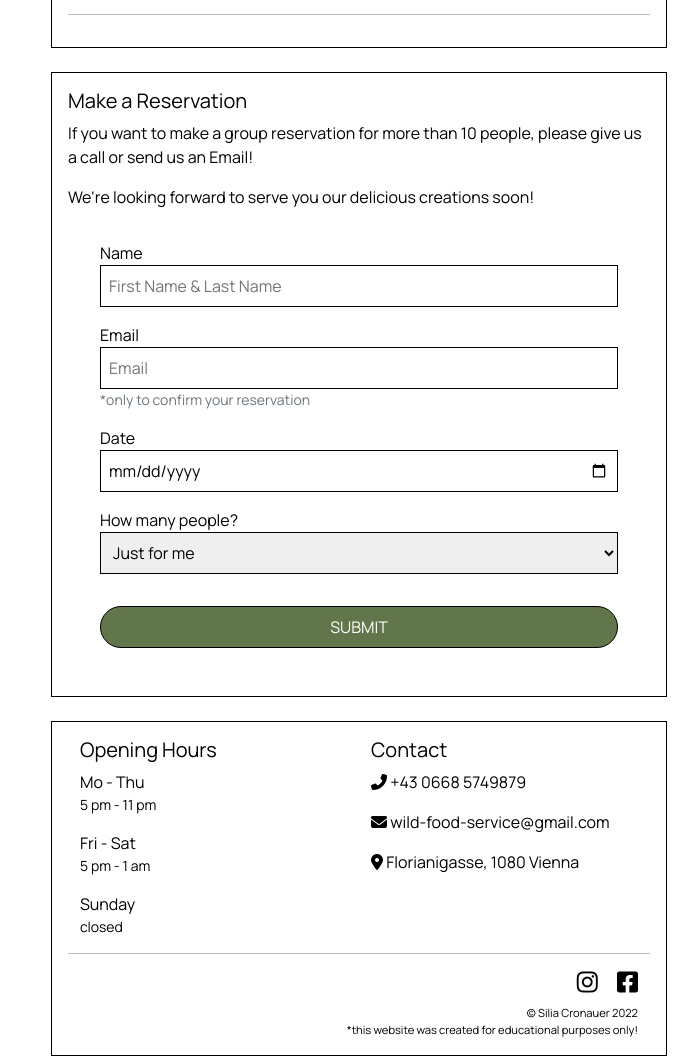
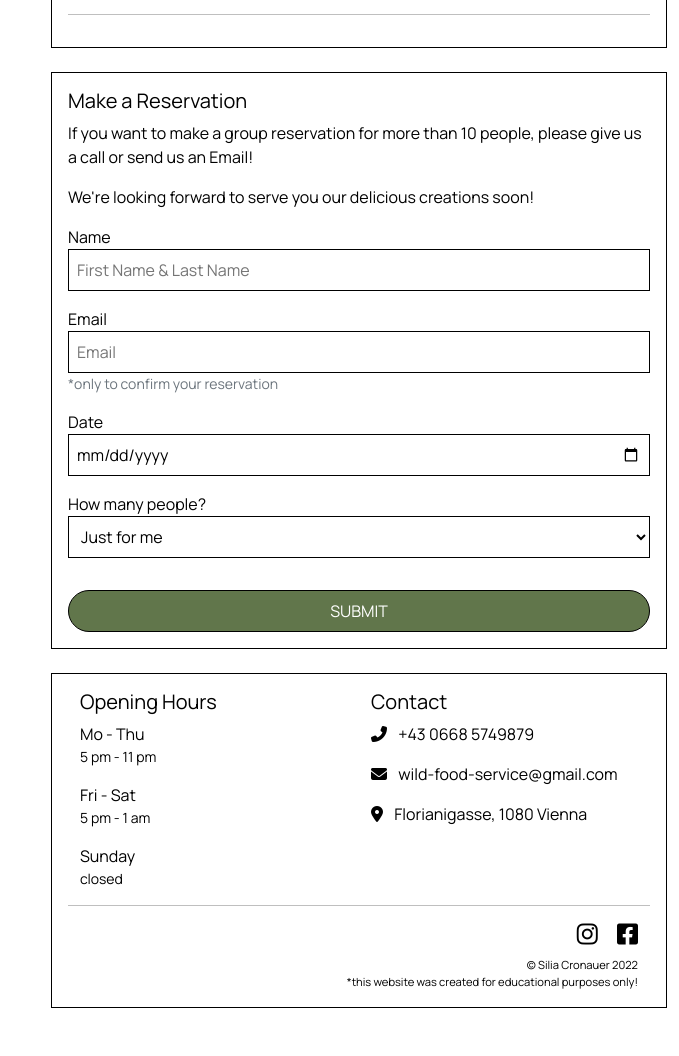
Before and after one commit to Silia-Maria/Portfolio, a PHP site: page /Projects/Restaurant-WildFood/pages/restaurant.html in a window 1280 px wide. Shown: the part 2181-3237 px from the top of the page, without its empty margins (601-1280 px from the left). After the commit the page ends 3189 px from the top, so only its background shows below. Run offline with PHP 8.4, Linux system fonts and the light colour scheme; some web fonts are replaced.

Commit message:
updated some styles for the restaurant page

```diff
--- a/Projects/Restaurant-WildFood/CSS/style.css
+++ b/Projects/Restaurant-WildFood/CSS/style.css
@@ -112,6 +112,7 @@ Right Side
 .section {
     border: 0.5px solid black;
     margin-top: 1.5em;
+    margin-bottom: 1em;
     padding: 1em;
 }
 
@@ -144,9 +145,10 @@ Right Side
 
 /* Reservation */
 
-.reservation {
+
+/* .reservation {
     margin: 2em;
-}
+} */
 
 .reservation label {
     margin-bottom: 1em;
@@ -164,12 +166,21 @@ Right Side
     padding: 0.5em;
     width: 100%;
     border: 1px solid black;
+    border-radius: 0;
 }
 
 .reservation .button {
     width: 100%;
     color: white;
     background-color: #61764B;
+}
+
+.reservation label input[type="date"],
+.reservation label select {
+    width: 100%;
+    background-color: white;
+    color: black;
+    box-sizing: border-box;
 }
 
 
@@ -205,6 +216,14 @@ Media Queeries
         object-fit: cover;
         height: 100vh;
     }
+    .row {
+        margin-left: 1em;
+        margin-right: 1em;
+    }
+    .row>* {
+        padding-right: 0;
+        padding-left: 0;
+    }
 }
 
 @media screen and (max-width:480px) {
--- a/Projects/Restaurant-WildFood/pages/event.html
+++ b/Projects/Restaurant-WildFood/pages/event.html
@@ -105,9 +105,9 @@ right side
 
                 <div class="col">
                     <h5>Contact</h5>
-                    <p><i class="fa-solid fa-phone-flip"></i> +43 0668 5749879</p>
-                    <p><i class="fa-solid fa-envelope"></i> wild-food-service@gmail.com</p>
-                    <p><i class="fa-solid fa-location-dot"></i> Florianigasse, 1080 Vienna</p>
+                    <p><i class="fa-solid fa-phone-flip me-2"></i> +43 0668 5749879</p>
+                    <p><i class="fa-solid fa-envelope me-2"></i> wild-food-service@gmail.com</p>
+                    <p><i class="fa-solid fa-location-dot me-2"></i> Florianigasse, 1080 Vienna</p>
 
                 </div>
                 <hr>
--- a/Projects/Restaurant-WildFood/pages/index.html
+++ b/Projects/Restaurant-WildFood/pages/index.html
@@ -93,9 +93,9 @@ right side
 
                 <div class="col">
                     <h5>Contact</h5>
-                    <p><i class="fa-solid fa-phone-flip"></i> +43 0668 5749879</p>
-                    <p><i class="fa-solid fa-envelope"></i> wild-food-service@gmail.com</p>
-                    <p><i class="fa-solid fa-location-dot"></i> Florianigasse, 1080 Vienna</p>
+                    <p><i class="fa-solid fa-phone-flip me-2"></i> +43 0668 5749879</p>
+                    <p><i class="fa-solid fa-envelope me-2"></i> wild-food-service@gmail.com</p>
+                    <p><i class="fa-solid fa-location-dot me-2"></i> Florianigasse, 1080 Vienna</p>
 
                 </div>
                 <hr>
--- a/Projects/Restaurant-WildFood/pages/restaurant.html
+++ b/Projects/Restaurant-WildFood/pages/restaurant.html
@@ -217,9 +217,9 @@ right side
                 <!--Contact-->
                 <div class="col">
                     <h5>Contact</h5>
-                    <p><i class="fa-solid fa-phone-flip"></i> +43 0668 5749879</p>
-                    <p><i class="fa-solid fa-envelope"></i> wild-food-service@gmail.com</p>
-                    <p><i class="fa-solid fa-location-dot"></i> Florianigasse, 1080 Vienna</p>
+                    <p><i class="fa-solid fa-phone-flip me-2"></i> +43 0668 5749879</p>
+                    <p><i class="fa-solid fa-envelope me-2"></i> wild-food-service@gmail.com</p>
+                    <p><i class="fa-solid fa-location-dot me-2"></i> Florianigasse, 1080 Vienna</p>
                 </div>
                 <hr>
                 <div class="text-end">
```
Also changed, not shown: Projects/Restaurant-WildFood/pages/shop.html (+4 -4 lines).
